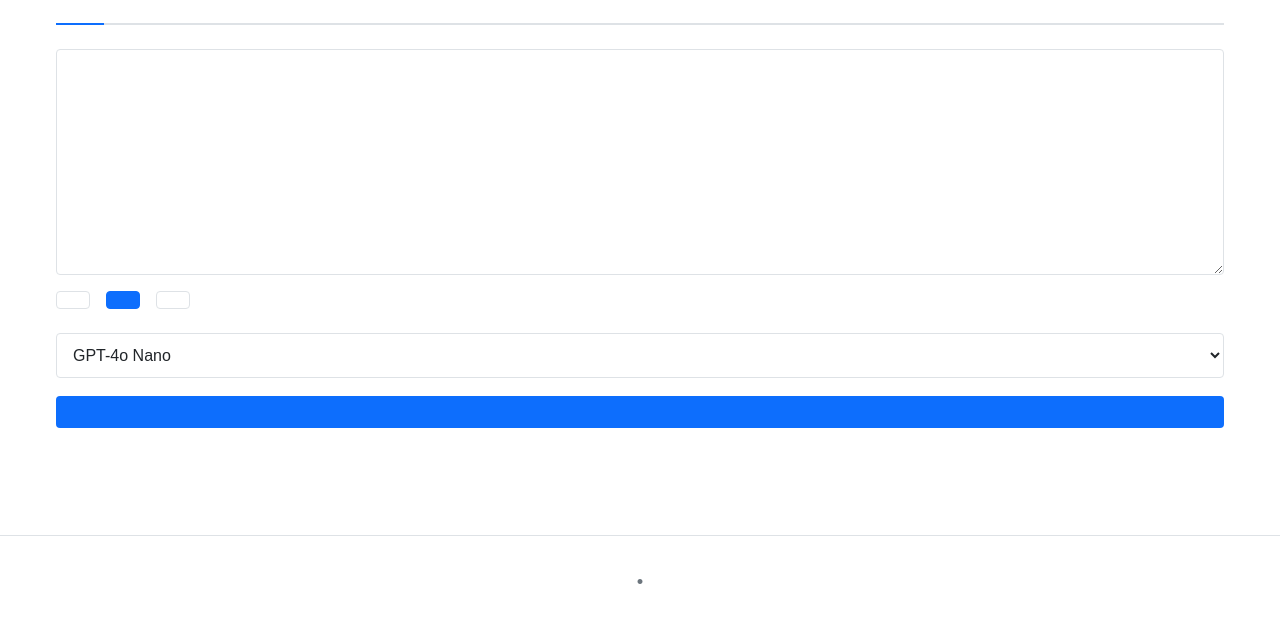
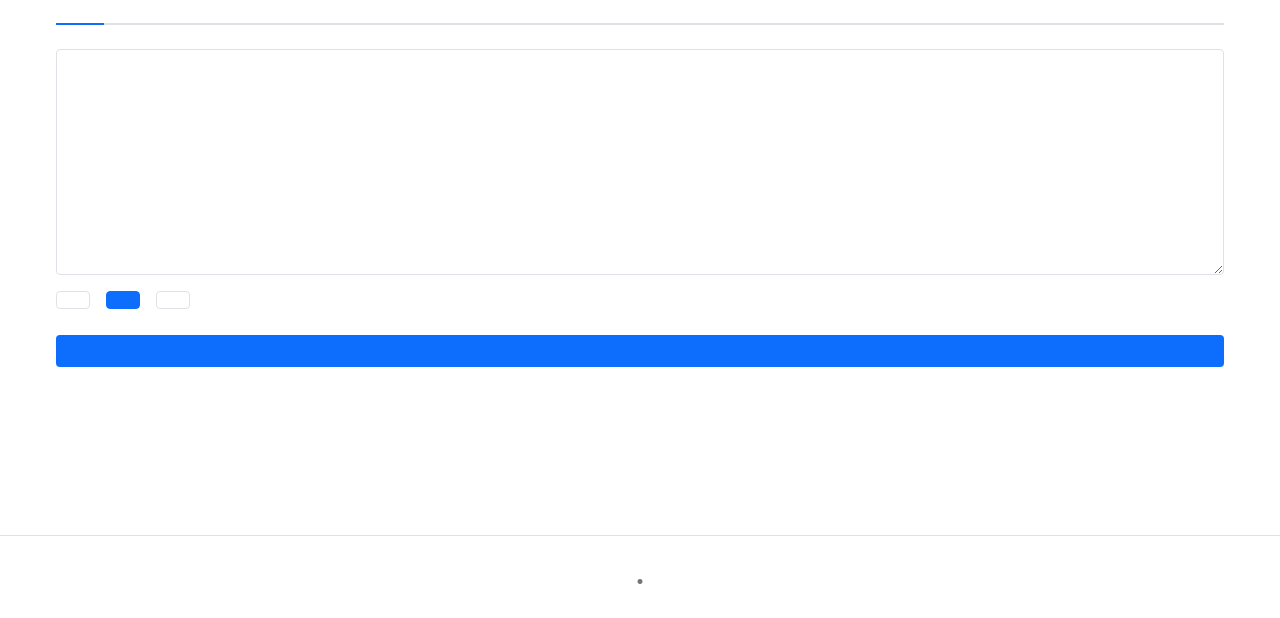
Before and after one commit to AtIasShrugged/compresso, a FastAPI app: template app/web/templates/index.html in a window 1280 px wide. Shown: the part 142-760 px from the top of the page. Run offline with FastAPI, Linux system fonts and the light colour scheme; the template is opened without the code that fills it: most values are stand-ins (such as "Sample title", 1, 10 or a date in 2020); parts of the project's set-up code (start-up, migrations or seed data) failed here and were passed over.

Commit message:
feat: update LLM model configuration and remove model selection from UI

```diff
--- a/app/config/settings.py
+++ b/app/config/settings.py
@@ -29,8 +29,7 @@ class Settings(BaseSettings):
     redis_url: str = Field(default="redis://localhost:6379/0", alias="REDIS_URL")
     cache_max_items: int = Field(default=50, alias="CACHE_MAX_ITEMS")
 
-    # LLM Providers
-    llm_default: str = Field(default="openai:gpt-4o-nano", alias="LLM_DEFAULT")
+    # LLM Provider
     openai_api_key: str = Field(default="", alias="OPENAI_API_KEY")
 
     # Whisper
--- a/app/infra/llm/openai_client.py
+++ b/app/infra/llm/openai_client.py
@@ -23,9 +23,9 @@ class OpenAIClient:
         Returns:
             Generated summary text
         """
-        # Extract model name from options.model (format: "openai:gpt-4o-nano")
+        # Extract model name from options.model (format: "openai:gpt-4o-mini")
         model_parts = options.model.split(":", 1)
-        model_name = model_parts[1] if len(model_parts) > 1 else "gpt-4o-nano"
+        model_name = model_parts[1] if len(model_parts) > 1 else "gpt-4o-mini"
 
         # Format prompt with template
         prompt = prompt_template.format(content=text)
--- a/app/web/templates/index.html
+++ b/app/web/templates/index.html
@@ -51,14 +51,6 @@
                     <label for="detail-long">{{ _('detail_long') }}</label>
                 </div>
             </div>
-
-            <div class="form-group">
-                <label for="model">{{ _('model') }}</label>
-                <select name="model" id="model">
-                    <option value="openai:gpt-4o-nano" selected>GPT-4o Nano</option>
-                    <option value="openai:gpt-4o-mini">GPT-4o Mini</option>
-                </select>
-            </div>
         </div>
 
         <button type="submit" class="btn btn-primary btn-large">
--- a/locales/en.json
+++ b/locales/en.json
@@ -17,7 +17,6 @@
   "detail_long": "Long",
 
   "detail_level": "Detail Level",
-  "model": "Model",
   "summarize": "Summarize",
 
   "input_text_placeholder": "Paste your text here...",
--- a/locales/ru.json
+++ b/locales/ru.json
@@ -17,7 +17,6 @@
   "detail_long": "Подробно",
 
   "detail_level": "Уровень детализации",
-  "model": "Модель",
   "summarize": "Суммаризовать",
 
   "input_text_placeholder": "Вставьте ваш текст сюда...",
```
Also changed, not shown: app/web/routes/pages.py (+4 -3 lines), 1 other file.
